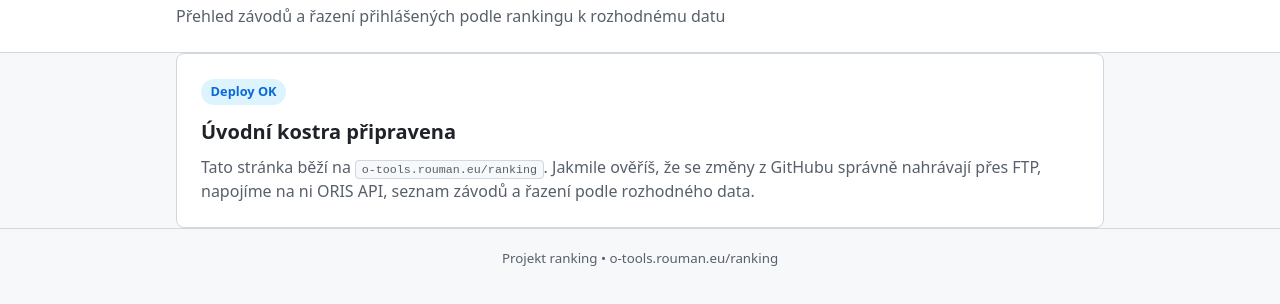
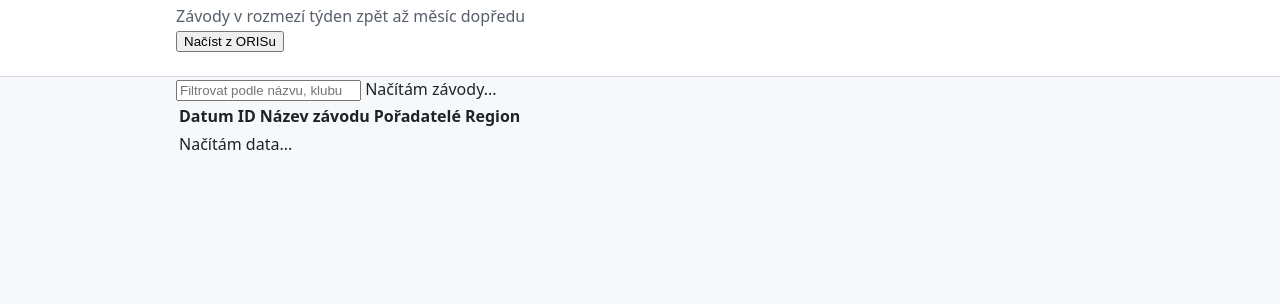
Before and after one commit to roumanz/ranking, a plain HTML site: page index.html in a window 1280 px wide. Shown: the part 62-366 px from the top of the page. Drawn offline with Linux system fonts and the light colour scheme.

Commit message:
Update index.html

```diff
--- a/index.html
+++ b/index.html
@@ -3,33 +3,51 @@
 <head>
   <meta charset="UTF-8" />
   <meta name="viewport" content="width=device-width, initial-scale=1.0" />
-  <title>ORIS Ranking — o-tools.rouman.eu</title>
+  <title>ORIS Ranking — Přehled závodů</title>
   <link rel="stylesheet" href="css/style.css" />
 </head>
 <body>
   <header class="site-header">
-    <div class="container">
-      <h1>ORIS Ranking</h1>
-      <p class="subtitle">Přehled závodů a řazení přihlášených podle rankingu k rozhodnému datu</p>
+    <div class="container header-row">
+      <div>
+        <h1>ORIS Ranking</h1>
+        <p class="subtitle">Závody v rozmezí týden zpět až měsíc dopředu</p>
+      </div>
+      <button id="refreshBtn" class="btn" type="button">Načíst z ORISu</button>
     </div>
   </header>
 
   <main class="container">
-    <section class="status-card">
-      <span class="badge">Deploy OK</span>
-      <h2>Úvodní kostra připravena</h2>
-      <p>
-        Tato stránka běží na <code>o-tools.rouman.eu/ranking</code>. Jakmile ověříš, že se změny
-        z GitHubu správně nahrávají přes FTP, napojíme na ni ORIS API, seznam závodů a řazení
-        podle rozhodného data.
-      </p>
-    </section>
+    <div class="toolbar">
+      <input
+        id="searchInput"
+        class="search-input"
+        type="search"
+        placeholder="Filtrovat podle názvu, klubu nebo regionu..."
+      />
+      <span id="statusText" class="status-text">Načítám závody...</span>
+    </div>
+
+    <div class="table-wrap">
+      <table class="events-table">
+        <thead>
+          <tr>
+            <th>Datum</th>
+            <th>ID</th>
+            <th>Název závodu</th>
+            <th>Pořadatelé</th>
+            <th>Region</th>
+          </tr>
+        </thead>
+        <tbody id="eventsBody">
+          <tr>
+            <td colspan="5" class="empty-cell">Načítám data...</td>
+          </tr>
+        </tbody>
+      </table>
+    </div>
   </main>
 
-  <footer class="site-footer">
-    <div class="container">
-      <small>Projekt ranking • o-tools.rouman.eu/ranking</small>
-    </div>
-  </footer>
+  <script type="module" src="js/app.js"></script>
 </body>
 </html>
```
